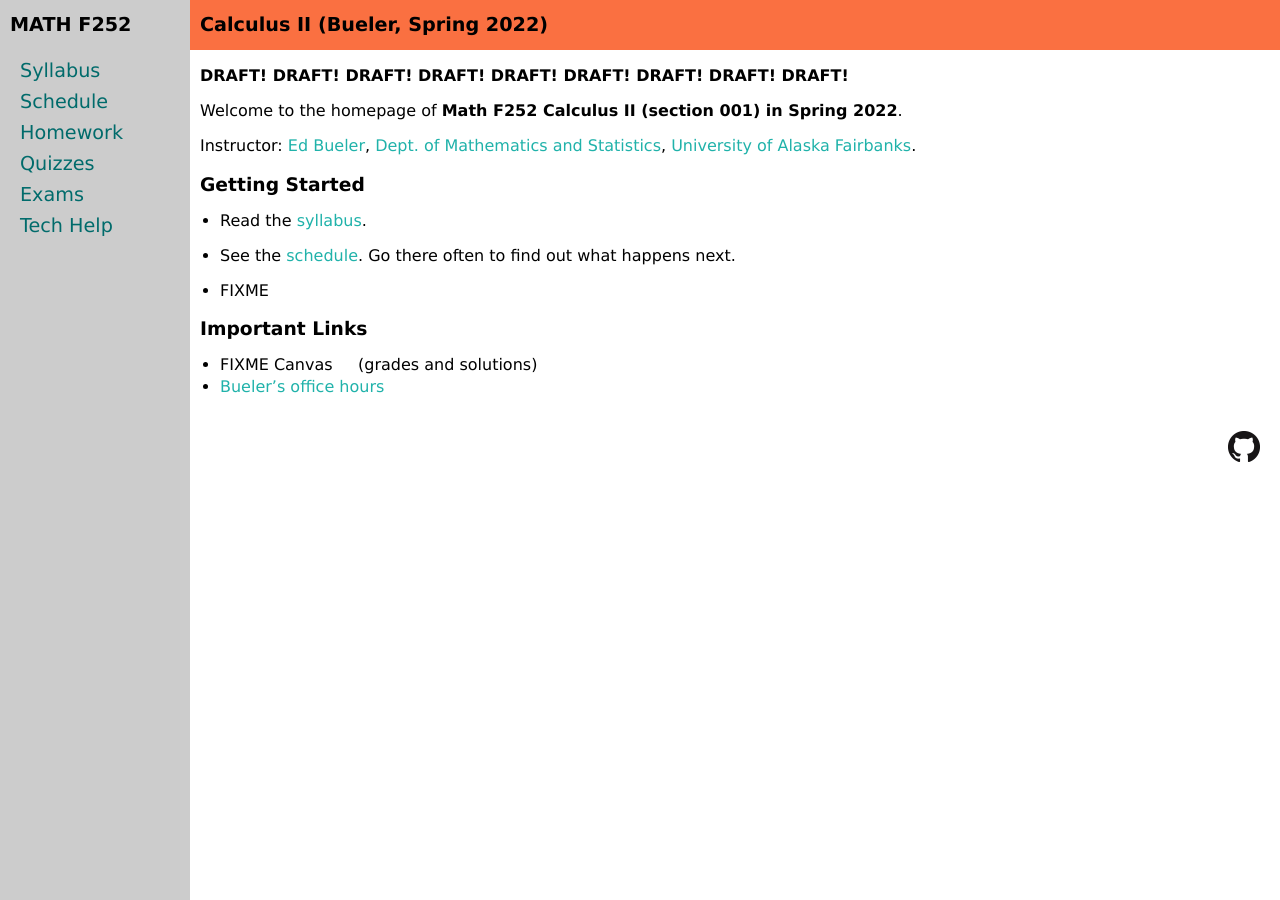
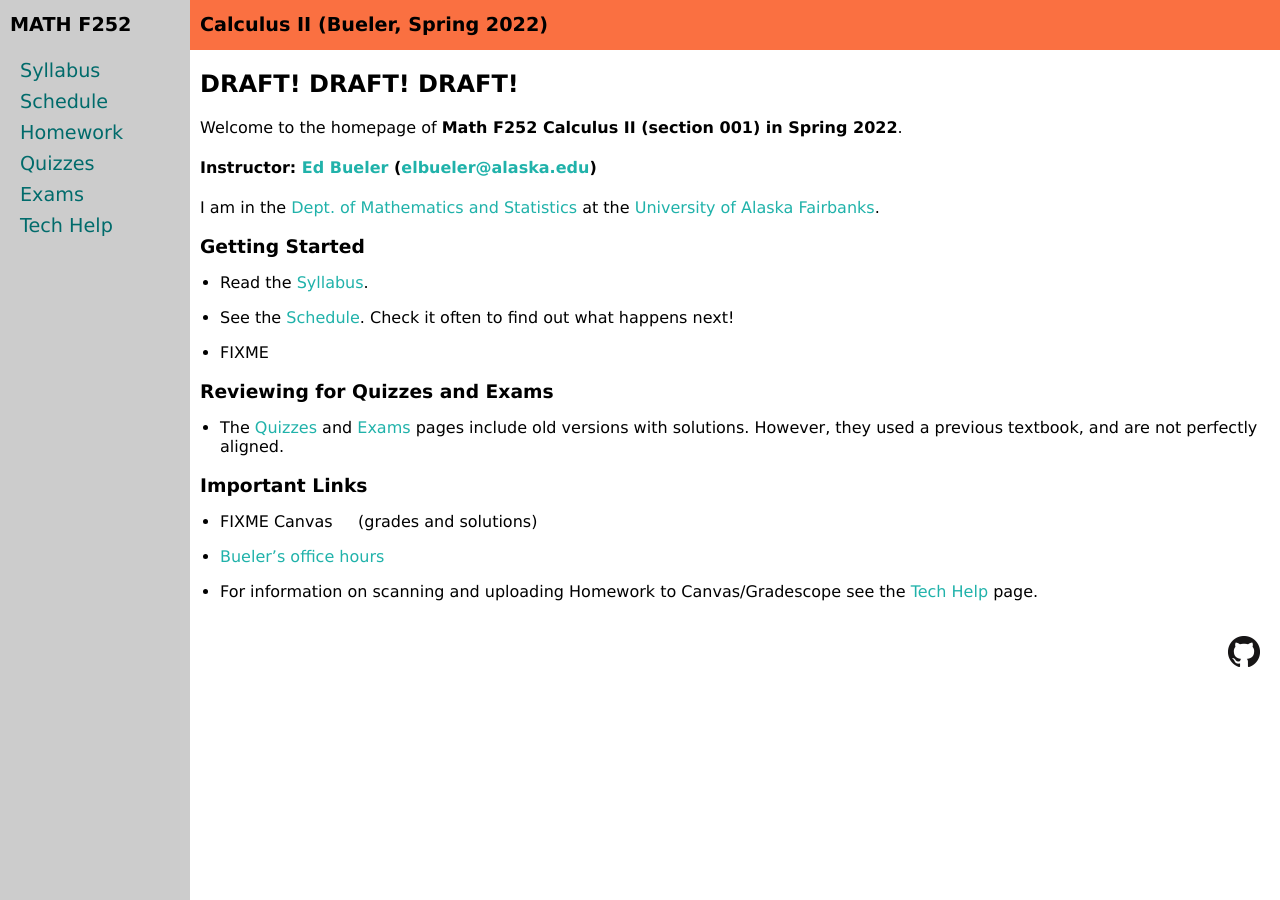
Before and after one commit to uaf-math/calc2, a Jekyll site: the page built from index.md, in a window 1280 px wide. Built offline with Jekyll 4.4.1, drawn with Linux system fonts in a browser that asks for light colours.

Commit message:
Fiddle with and simplify main page.

```diff
--- a/index.md
+++ b/index.md
@@ -3,24 +3,33 @@ layout: course-page
 title: Bueler's Math F252 Calculus II in Spring 2022 at UAF
 ---
 
-**DRAFT! DRAFT! DRAFT! DRAFT! DRAFT! DRAFT! DRAFT! DRAFT! DRAFT!**
+## **DRAFT! DRAFT! DRAFT!**
 
 Welcome to the homepage of **Math F252 Calculus II (section 001) in Spring 2022**.
 
-Instructor: [Ed Bueler](http://bueler.github.io/), [Dept. of Mathematics and Statistics](http://www.uaf.edu/dms/), [University of Alaska Fairbanks](http://www.uaf.edu/).
+#### Instructor:  [Ed Bueler](http://bueler.github.io/) ([elbueler@alaska.edu](mailto:elbueler@alaska.edu))
+
+I am in the [Dept. of Mathematics and Statistics](http://www.uaf.edu/dms/) at the [University of Alaska Fairbanks](http://www.uaf.edu/).
 
 ### Getting Started
 
-* Read the [syllabus](syllabus.pdf).
+* Read the [Syllabus](syllabus.pdf).
 
-* See the [schedule](schedule.pdf).  Go there often to find out what happens next.
+* See the [Schedule](schedule.pdf).  Check it often to find out what happens next!
 
 * FIXME
+
+### Reviewing for Quizzes and Exams
+
+* The [Quizzes](quizzes.html) and [Exams](exams.html) pages include old versions with solutions.  However, they used a previous textbook, and are not perfectly aligned.
 
 ### Important Links
 
 * FIXME Canvas &nbsp; &nbsp; (grades and solutions)
+
 * [Bueler's office hours](http://bueler.github.io/OffHrs.htm)
+
+* For information on scanning and uploading Homework to Canvas/Gradescope see the [Tech Help](techHelp.html) page.
 
 <br>
 [<img src="GitHub-Mark-32px.png" align="right">](https://github.com/bueler/calc2 "Go to the github repository for this site.")
```
Also changed, not shown: techHelp.md (+1 -1 lines).
